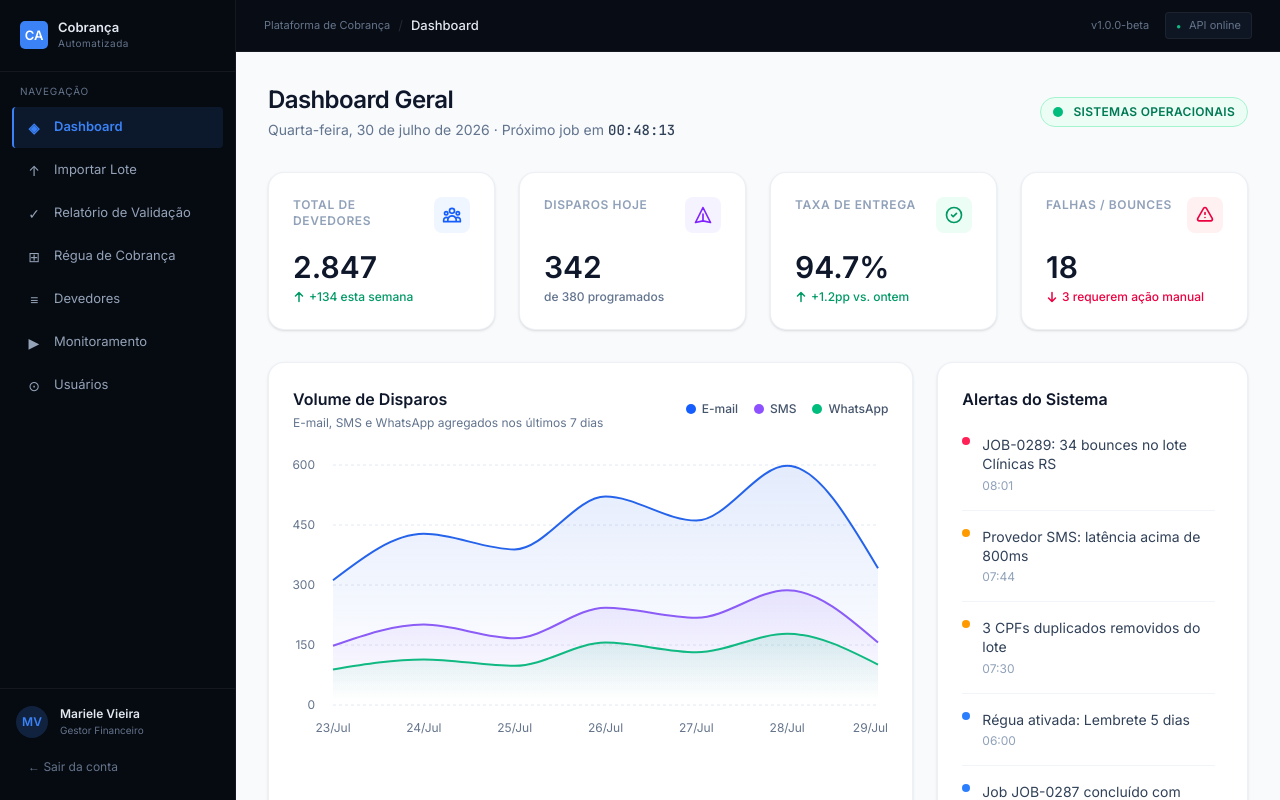
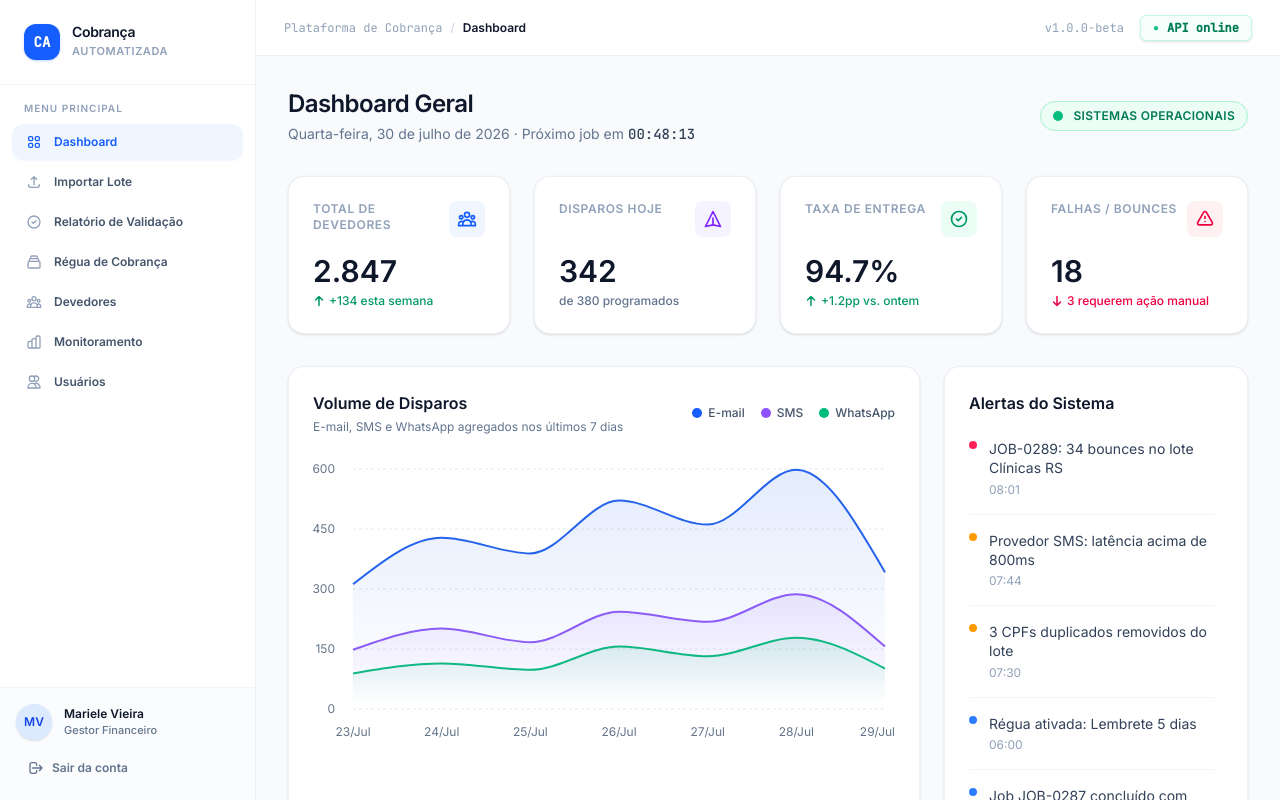
Before and after one commit to MarieleV/PlataformaCobranca, a React (Vite) app in the folder front-end/: page / in a window 1280 px wide. Both pictures are taken after typing "name@example.com", "Sample123" into the empty fields and a click on the button "Entrar na plataforma". Built offline with nearby package versions, Linux system fonts and the light colour scheme; the HTML template or start-up script is replaced by a standard one.

Commit message:
reestruturação do layout de telas

```diff
--- a/front-end/src/App.tsx
+++ b/front-end/src/App.tsx
@@ -28,54 +28,32 @@ export default function App() {
   }
 
   return (
-    <div
-      style={{ display: "flex", height: "100vh", overflow: "hidden", background: "var(--background)" }}
-    >
+    <div className="flex h-screen overflow-hidden bg-slate-50 font-sans select-none">
       <Sidebar current={page} onNavigate={setPage} onLogout={() => setLoggedIn(false)} />
 
-      <main style={{ flex: 1, overflow: "hidden", display: "flex", flexDirection: "column" }}>
-        {/* Top bar */}
-        <div
-          style={{
-            height: 52,
-            display: "flex",
-            alignItems: "center",
-            paddingLeft: 28,
-            paddingRight: 28,
-            borderBottom: "1px solid var(--border)",
-            flexShrink: 0,
-            justifyContent: "space-between",
-          }}
-        >
-          <div className="flex items-center gap-2" style={{ color: "var(--muted-foreground)", fontSize: 13 }}>
-            <span style={{ fontFamily: "var(--font-mono)", fontSize: 11 }}>Plataforma de Cobrança</span>
-            <span style={{ color: "var(--border-strong)" }}>/</span>
-            <span style={{ color: "var(--foreground)", fontWeight: 500 }}>{pageTitles[page]}</span>
+      <main className="flex-1 overflow-hidden flex flex-col bg-slate-50">
+        {/* --- TOP BAR --- */}
+        <div className="h-14 px-7 border-b border-slate-200/60 bg-white flex items-center justify-between flex-shrink-0 shadow-sm/5">
+          <div className="flex items-center gap-2 text-xs text-slate-500">
+            <span className="font-mono text-xs text-slate-400">Plataforma de Cobrança</span>
+            <span className="text-slate-300">/</span>
+            <span className="text-slate-900 font-semibold">{pageTitles[page]}</span>
           </div>
+
           <div className="flex items-center gap-4">
-            <span style={{ fontFamily: "var(--font-mono)", fontSize: 11, color: "var(--muted-foreground)" }}>
+            <span className="font-mono text-xs text-slate-400">
               v1.0.0-beta
             </span>
-            <div
-              className="flex items-center gap-2"
-              style={{
-                fontSize: 11,
-                fontFamily: "var(--font-mono)",
-                color: "var(--muted-foreground)",
-                background: "var(--card)",
-                border: "1px solid var(--border)",
-                padding: "4px 10px",
-                borderRadius: 4,
-              }}
-            >
-              <span style={{ color: "var(--accent)", fontSize: 8 }}>●</span>
-              API online
+
+            <div className="flex items-center gap-2 text-xs font-mono bg-emerald-50/50 border border-emerald-200/60 px-3 py-1 rounded-md shadow-sm">
+              <span className="text-emerald-500 text-[10px] animate-pulse">●</span>
+              <span className="font-semibold text-emerald-700">API online</span>
             </div>
           </div>
         </div>
 
-        {/* Page content */}
-        <div style={{ flex: 1, overflow: "hidden" }}>
+        {/* --- PAGE CONTENT --- */}
+        <div className="flex-1 overflow-hidden bg-slate-50">
           {page === "dashboard" && <Dashboard />}
           {page === "importar" && (
             <ImportarLote onValidated={() => setPage("validacao")} />
--- a/front-end/src/components/Sidebar.tsx
+++ b/front-end/src/components/Sidebar.tsx
@@ -1,3 +1,5 @@
+import type { ReactNode } from 'react'
+
 type Page =
   | "dashboard"
   | "importar"
@@ -13,118 +15,138 @@ interface SidebarProps {
   onLogout: () => void
 }
 
-const navItems: { id: Page; label: string; icon: string }[] = [
-  { id: "dashboard", label: "Dashboard", icon: "◈" },
-  { id: "importar", label: "Importar Lote", icon: "↑" },
-  { id: "validacao", label: "Relatório de Validação", icon: "✓" },
-  { id: "regua", label: "Régua de Cobrança", icon: "⊞" },
-  { id: "devedores", label: "Devedores", icon: "≡" },
-  { id: "monitoramento", label: "Monitoramento", icon: "▶" },
-  { id: "usuarios", label: "Usuários", icon: "⊙" },
+const navItems: { id: Page; label: string; icon: (isActive: boolean) => ReactNode }[] = [
+  {
+    id: "dashboard",
+    label: "Dashboard",
+    icon: (active) => (
+      <svg className={`w-4 h-4 ${active ? "text-blue-600" : "text-slate-400 group-hover:text-slate-600"}`} fill="none" viewBox="0 0 24 24" stroke="currentColor">
+        <path strokeLinecap="round" strokeLinejoin="round" strokeWidth={2} d="M4 6a2 2 0 012-2h2a2 2 0 012 2v2a2 2 0 01-2 2H6a2 2 0 01-2-2V6zM14 6a2 2 0 012-2h2a2 2 0 012 2v2a2 2 0 01-2 2h-2a2 2 0 01-2-2V6zM4 16a2 2 0 012-2h2a2 2 0 012 2v2a2 2 0 01-2 2H6a2 2 0 01-2-2v-2zM14 16a2 2 0 012-2h2a2 2 0 012 2v2a2 2 0 01-2 2h-2a2 2 0 01-2-2v-2z" />
+      </svg>
+    ),
+  },
+  {
+    id: "importar",
+    label: "Importar Lote",
+    icon: (active) => (
+      <svg className={`w-4 h-4 ${active ? "text-blue-600" : "text-slate-400 group-hover:text-slate-600"}`} fill="none" viewBox="0 0 24 24" stroke="currentColor">
+        <path strokeLinecap="round" strokeLinejoin="round" strokeWidth={2} d="M4 16v1a3 3 0 003 3h10a3 3 0 003-3v-1m-4-8l-4-4m0 0L8 8m4-4v12" />
+      </svg>
+    ),
+  },
+  {
+    id: "validacao",
+    label: "Relatório de Validação",
+    icon: (active) => (
+      <svg className={`w-4 h-4 ${active ? "text-blue-600" : "text-slate-400 group-hover:text-slate-600"}`} fill="none" viewBox="0 0 24 24" stroke="currentColor">
+        <path strokeLinecap="round" strokeLinejoin="round" strokeWidth={2} d="M9 12l2 2 4-4m6 2a9 9 0 11-18 0 9 9 0 0118 0z" />
+      </svg>
+    ),
+  },
+  {
+    id: "regua",
+    label: "Régua de Cobrança",
+    icon: (active) => (
+      <svg className={`w-4 h-4 ${active ? "text-blue-600" : "text-slate-400 group-hover:text-slate-600"}`} fill="none" viewBox="0 0 24 24" stroke="currentColor">
+        <path strokeLinecap="round" strokeLinejoin="round" strokeWidth={2} d="M19 11H5m14 0a2 2 0 012 2v6a2 2 0 01-2 2H5a2 2 0 01-2-2v-6a2 2 0 012-2m14 0V9a2 2 0 00-2-2M5 11V9a2 2 0 012-2m0 0V5a2 2 0 012-2h6a2 2 0 012 2v2M7 7h10" />
+      </svg>
+    ),
+  },
+  {
+    id: "devedores",
+    label: "Devedores",
+    icon: (active) => (
+      <svg className={`w-4 h-4 ${active ? "text-blue-600" : "text-slate-400 group-hover:text-slate-600"}`} fill="none" viewBox="0 0 24 24" stroke="currentColor">
+        <path strokeLinecap="round" strokeLinejoin="round" strokeWidth={2} d="M17 20h5v-2a3 3 0 00-5.356-1.857M17 20H7m10 0v-2c0-.656-.126-1.283-.356-1.857M7 20H2v-2a3 3 0 015.356-1.857M7 20v-2c0-.656.126-1.283.356-1.857m0 0a5.002 5.002 0 019.288 0M15 7a3 3 0 11-6 0 3 3 0 016 0zm6 3a2 2 0 11-4 0 2 2 0 014 0zM7 10a2 2 0 11-4 0 2 2 0 014 0z" />
+      </svg>
+    ),
+  },
+  {
+    id: "monitoramento",
+    label: "Monitoramento",
+    icon: (active) => (
+      <svg className={`w-4 h-4 ${active ? "text-blue-600" : "text-slate-400 group-hover:text-slate-600"}`} fill="none" viewBox="0 0 24 24" stroke="currentColor">
+        <path strokeLinecap="round" strokeLinejoin="round" strokeWidth={2} d="M9 19v-6a2 2 0 00-2-2H5a2 2 0 00-2 2v6a2 2 0 002 2h2a2 2 0 002-2zm0 0V9a2 2 0 012-2h2a2 2 0 012 2v10m-6 0a2 2 0 002 2h2a2 2 0 002-2m0 0V5a2 2 0 012-2h2a2 2 0 012 2v14a2 2 0 01-2 2h-2a2 2 0 01-2-2z" />
+      </svg>
+    ),
+  },
+  {
+    id: "usuarios",
+    label: "Usuários",
+    icon: (active) => (
+      <svg className={`w-4 h-4 ${active ? "text-blue-600" : "text-slate-400 group-hover:text-slate-600"}`} fill="none" viewBox="0 0 24 24" stroke="currentColor">
+        <path strokeLinecap="round" strokeLinejoin="round" strokeWidth={2} d="M12 4.354a4 4 0 110 5.292M15 21H3v-1a6 6 0 0112 0v1zm0 0h6v-1a6 6 0 00-9-5.197M13 7a4 4 0 11-8 0 4 4 0 018 0z" />
+      </svg>
+    ),
+  },
 ]
 
 export default function Sidebar({ current, onNavigate, onLogout }: SidebarProps) {
   return (
-    <aside
-      style={{ background: "var(--sidebar)", borderRight: "1px solid var(--border)", width: 236, flexShrink: 0 }}
-      className="flex flex-col h-full"
-    >
-      {/* Logo */}
-      <div style={{ borderBottom: "1px solid var(--border)" }} className="px-5 py-5">
-        <div className="flex items-center gap-2.5">
-          <div
-            style={{ background: "var(--primary)", borderRadius: 5 }}
-            className="w-7 h-7 flex items-center justify-center"
-          >
-            <span style={{ color: "#fff", fontSize: 13, fontFamily: "var(--font-mono)", fontWeight: 700 }}>
+    <aside className="w-64 bg-white border-r border-slate-200/60 flex flex-col h-full flex-shrink-0 font-sans select-none">
+
+      {/* --- LOGO --- */}
+      <div className="px-6 py-6 border-b border-slate-100 flex items-center gap-3">
+        <div className="w-9 h-9 rounded-xl bg-blue-600 text-white font-mono font-bold text-sm flex items-center justify-center shadow-sm shadow-blue-600/20">
           CA
-            </span>
         </div>
         <div>
-            <p style={{ fontFamily: "var(--font-display)", fontWeight: 700, fontSize: 13, color: "var(--foreground)", lineHeight: 1.2 }}>
+          <p className="font-bold text-slate-900 text-sm tracking-tight leading-none mb-1">
             Cobrança
           </p>
-            <p style={{ fontSize: 10, color: "var(--muted-foreground)", letterSpacing: "0.05em" }}>
+          <p className="text-[11px] font-semibold text-slate-400 tracking-wider uppercase">
             Automatizada
           </p>
         </div>
       </div>
-      </div>
 
-      {/* Nav */}
-      <nav className="flex-1 py-3 overflow-y-auto">
-        <div className="px-3 mb-1">
-          <p style={{ fontSize: 10, color: "var(--muted-foreground)", letterSpacing: "0.08em", fontFamily: "var(--font-mono)" }}
-            className="px-2 mb-2 uppercase">
-            Navegação
+      {/* --- NAVIGATION --- */}
+      <nav className="flex-1 py-4 px-3 overflow-y-auto space-y-1">
+        <p className="px-3 mb-2 text-[10px] font-bold text-slate-400 tracking-widest uppercase">
+          Menu Principal
         </p>
+
         {navItems.map((item) => {
           const active = current === item.id
           return (
             <button
               key={item.id}
               onClick={() => onNavigate(item.id)}
-                className="w-full flex items-center gap-3 px-3 py-2.5 rounded mb-0.5 transition-all text-left"
-                style={{
-                  background: active ? "rgba(59,130,246,0.12)" : "transparent",
-                  color: active ? "var(--primary)" : "var(--secondary-foreground)",
-                  fontSize: 13,
-                  fontWeight: active ? 600 : 400,
-                  borderLeft: active ? "2px solid var(--primary)" : "2px solid transparent",
-                }}
-                onMouseEnter={(e) => {
-                  if (!active) {
-                    (e.currentTarget as HTMLElement).style.background = "rgba(255,255,255,0.04)"
-                    ;(e.currentTarget as HTMLElement).style.color = "var(--foreground)"
-                  }
-                }}
-                onMouseLeave={(e) => {
-                  if (!active) {
-                    (e.currentTarget as HTMLElement).style.background = "transparent"
-                    ;(e.currentTarget as HTMLElement).style.color = "var(--secondary-foreground)"
-                  }
-                }}
+              className={`w-full flex items-center gap-3 px-3.5 py-2.5 rounded-xl text-xs font-semibold transition-all group ${
+                active
+                  ? "bg-blue-50 text-blue-600 shadow-sm shadow-blue-500/5"
+                  : "text-slate-600 hover:bg-slate-50 hover:text-slate-900"
+              }`}
             >
-                <span style={{ fontFamily: "var(--font-mono)", fontSize: 14, width: 16, textAlign: "center" }}>
-                  {item.icon}
-                </span>
-                <span>{item.label}</span>
+              {item.icon(active)}
+              <span className="truncate">{item.label}</span>
             </button>
           )
         })}
-        </div>
       </nav>
 
-      {/* User footer */}
-      <div style={{ borderTop: "1px solid var(--border)" }} className="px-4 py-4">
+      {/* --- USER FOOTER --- */}
+      <div className="p-4 border-t border-slate-100 bg-slate-50/50">
         <div className="flex items-center gap-3 mb-3">
-          <div
-            style={{ background: "rgba(59,130,246,0.2)", borderRadius: "50%", width: 32, height: 32, flexShrink: 0 }}
-            className="flex items-center justify-center"
-          >
-            <span style={{ fontSize: 12, color: "var(--primary)", fontWeight: 700 }}>MV</span>
+          <div className="w-9 h-9 rounded-full bg-blue-100 text-blue-700 font-bold text-xs flex items-center justify-center flex-shrink-0 shadow-sm">
+            MV
           </div>
           <div className="overflow-hidden">
-            <p style={{ fontSize: 12, fontWeight: 600, color: "var(--foreground)", whiteSpace: "nowrap", overflow: "hidden", textOverflow: "ellipsis" }}>
+            <p className="text-xs font-bold text-slate-900 truncate">
               Mariele Vieira
             </p>
-            <p style={{ fontSize: 10, color: "var(--muted-foreground)" }}>Gestor Financeiro</p>
+            <p className="text-[11px] text-slate-500 font-medium truncate">Gestor Financeiro</p>
           </div>
         </div>
+
         <button
           onClick={onLogout}
-          className="w-full text-left px-3 py-2 rounded transition-all"
-          style={{ fontSize: 12, color: "var(--muted-foreground)", background: "transparent" }}
-          onMouseEnter={(e) => {
-            (e.currentTarget as HTMLElement).style.background = "rgba(239,68,68,0.08)"
-            ;(e.currentTarget as HTMLElement).style.color = "var(--danger)"
-          }}
-          onMouseLeave={(e) => {
-            (e.currentTarget as HTMLElement).style.background = "transparent"
-            ;(e.currentTarget as HTMLElement).style.color = "var(--muted-foreground)"
-          }}
+          className="w-full flex items-center gap-2 px-3 py-2 rounded-lg text-xs font-semibold text-slate-500 hover:text-rose-600 hover:bg-rose-50 transition-all"
         >
-          ← Sair da conta
+          <svg className="w-4 h-4" fill="none" viewBox="0 0 24 24" stroke="currentColor">
+            <path strokeLinecap="round" strokeLinejoin="round" strokeWidth={2} d="M17 16l4-4m0 0l-4-4m4 4H7m6 4v1a3 3 0 01-3 3H6a3 3 0 01-3-3V7a3 3 0 013-3h4a3 3 0 013 3v1" />
+          </svg>
+          Sair da conta
         </button>
       </div>
     </aside>
```
Also changed, not shown: front-end/src/pages/Devedores.tsx (+53 -98 lines), front-end/src/pages/ImportarLote.tsx (+81 -137 lines). Lines whose indentation alone changed are shown as unchanged.
